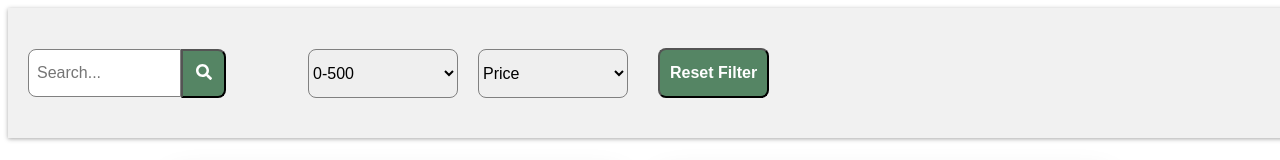
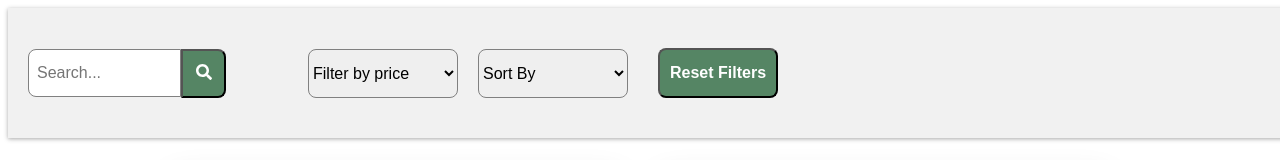
Before and after one commit to shivarad/Travel-agency, a React (Create React App) app: page / in a window 1280 px wide. Shown: the top 160 px of the page. Built offline with nearby package versions, Linux system fonts and the light colour scheme.

Commit message:
reset filters

```diff
--- a/src/components/searchBox/searchBox.tsx
+++ b/src/components/searchBox/searchBox.tsx
@@ -6,10 +6,11 @@ import React from "react";
 const SearchBox = (props: {
   onChange: React.ChangeEventHandler<HTMLInputElement>;
   handleClick: React.MouseEventHandler<HTMLButtonElement>;
+  value:string
 }) => {
   return (
     <div style={{width:"fit-content"}}>
-      <SearchInput placeholder="Search..." onChange={props.onChange} />
+      <SearchInput placeholder="Search..." onChange={props.onChange} value={props.value}/>
       <SearchBtn onClick={props.handleClick}>
         <FontAwesomeIcon icon={faSearch} />
       </SearchBtn>
--- a/src/components/select/select.tsx
+++ b/src/components/select/select.tsx
@@ -5,13 +5,13 @@ interface selectOption {
   value: string;
 }
 const Select = (props: {
-
+  value:string
   Hint: string;
   Options: selectOption[];
   onSelectChange: React.ChangeEventHandler<HTMLSelectElement>;
 }) => {
   return (
-    <SelectWrapper onChange={props.onSelectChange} >
+    <SelectWrapper onChange={props.onSelectChange} value={props.value}>
       <option value="none" disabled>{props.Hint}</option>
       {props.Options.map((option) => (
         <option key={option.value} value={option.value}>
--- a/src/pages/BucketPage/Bucket.tsx
+++ b/src/pages/BucketPage/Bucket.tsx
@@ -14,7 +14,7 @@ const Bucket=()=>{
         <Header ><Link to="/" style={{textDecoration:"none"}}><CustomBtn label="Resorts List"/></Link></Header>
 
         <ListWrapper>
-            {bucket?bucket.map(item=><BucketItem key={item.id} item={item}/>):"Your Bucket is Empty!"}
+            {bucket.length>0?bucket.map(item=><BucketItem key={item.id} item={item}/>):"Your Bucket is Empty!"}
         </ListWrapper>
         </>
 
--- a/src/pages/ResortsPage/Resorts.tsx
+++ b/src/pages/ResortsPage/Resorts.tsx
@@ -71,6 +71,14 @@ const Resorts = () => {
     }
     return filtered;
   };
+  /*****************filter functions****************************************** */
+
+  const resetFilter=()=>{
+    setSearchTerm("");
+    setSortType("none");
+    setPriceRange("none");
+    setResorts(Data);
+  }
 
   const filterByTitle = (data: Resort[]) => {
     const filteredData = data.filter((item) =>
@@ -101,6 +109,8 @@ const Resorts = () => {
     setResorts(filteredData);
   };
 
+  /************event handlers*********************************************************************** */
+
   const SortSelectChange = (event: React.ChangeEvent<HTMLSelectElement>) => {
     const sortT = event.target.value;
     setSortType(sortT);
@@ -122,9 +132,10 @@ const Resorts = () => {
   return (
     <PageWrapper>
       <FilterBar>
-        <SearchBox handleClick={filterData} onChange={handleSearchChange} />
+        <SearchBox value={searchTerm} onChange={handleSearchChange} handleClick={filterData} />
         <Select
           Hint="Filter by price"
+          value={priceRange}
           onSelectChange={PriceSelectChange}
           Options={[
             { title: "0-500", value: "0-500" },
@@ -136,13 +147,14 @@ const Resorts = () => {
         />
         <Select
           Hint="Sort By"
+          value={sortType}
           onSelectChange={SortSelectChange}
           Options={[
             { title: "Price", value: "price" },
             { title: "Title", value: "title" },
           ]}
         />
-        <CustomBtn label="Reset Filter" />
+        <CustomBtn onClick={resetFilter} label="Reset Filters" />
       </FilterBar>
 
       <ResortsList resorts={currentPageItems} />
```
